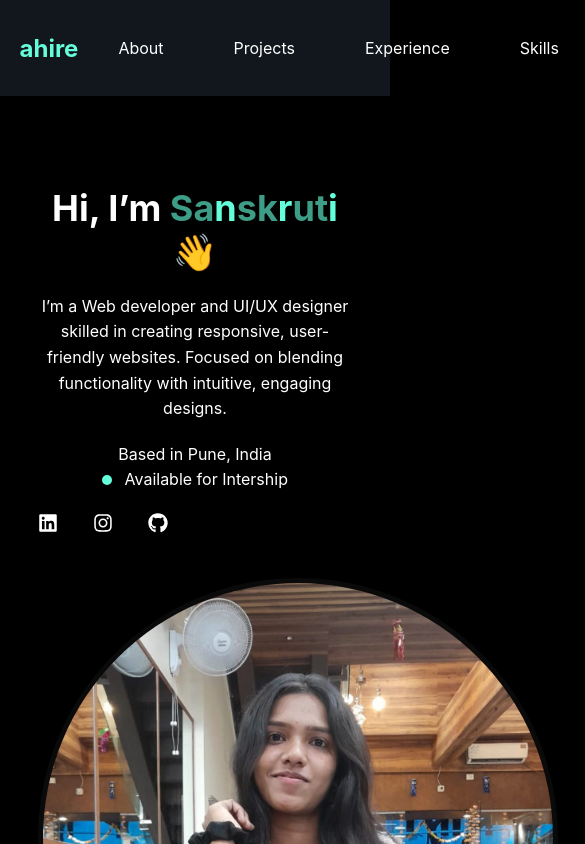
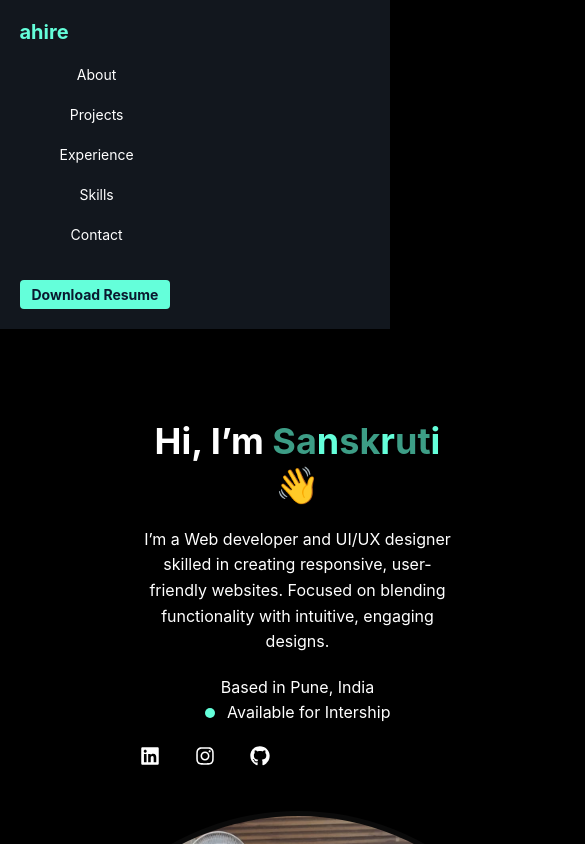
Before and after one commit to sanskrutiahire23/portfolio, a React (Create React App) app: page / in a window 390 px wide. Shown: the top 844 px of the page, 585 px wide, since content can reach past the window. Built offline with nearby package versions, Linux system fonts and the light colour scheme.

Commit message:
Update Header.css

```diff
--- a/src/Components/Header.css
+++ b/src/Components/Header.css
@@ -46,14 +46,6 @@
   gap: 15px;
 }
 
-  .theme-toggle {
-    background: transparent;
-    border: none;
-    color: white;
-    font-size: 18px;
-    cursor: pointer;
-  }
-
 .btn-download-cv {
   padding: 8px 16px;
   background: #64ffda;
@@ -66,6 +58,40 @@
 .btn-download-cv:hover {
   background: #52e0c4;
 }
+
 html {
   scroll-behavior: smooth;
 }
+
+/* Responsive Styles */
+@media (max-width: 768px) {
+  .container {
+    flex-direction: column;
+    align-items: flex-start;
+  }
+
+  .nav-links ul {
+    flex-direction: column;
+    gap: 20px;
+    margin-top: 20px;
+  }
+
+  .actions {
+    margin-top: 20px;
+  }
+}
+
+@media (max-width: 480px) {
+  .logo {
+    font-size: 20px;
+  }
+
+  .nav-links a {
+    font-size: 14px;
+  }
+
+  .btn-download-cv {
+    padding: 6px 12px;
+    font-size: 14px;
+  }
+}
```
Lines whose indentation alone changed are shown as unchanged.
